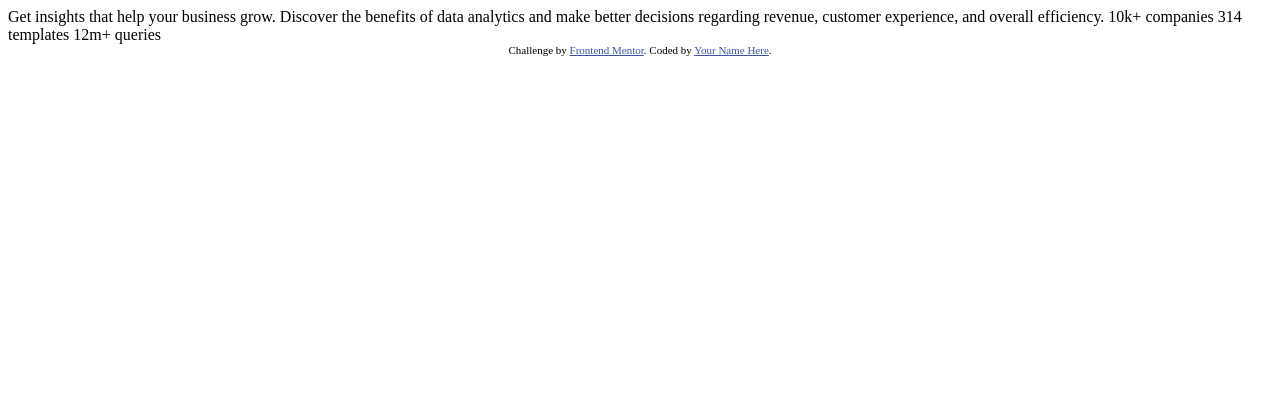
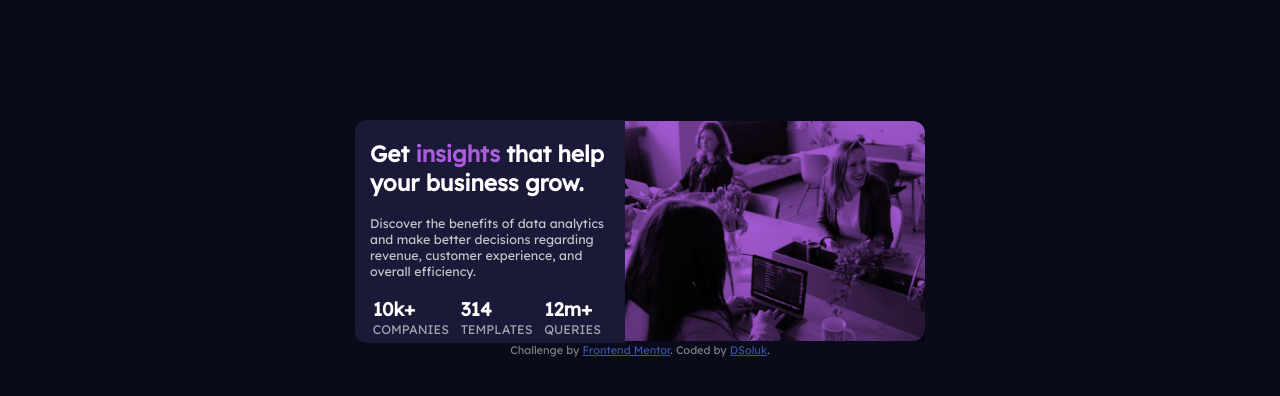
Before and after one commit to dsoluk/stats-preview-card-component-main_DSOLUK, a plain HTML site: page index.html in a window 1280 px wide. Drawn offline with Linux system fonts and the light colour scheme.

Commit message:
all changes

```diff
--- /dev/null
+++ b/css/styles.css
@@ -0,0 +1,178 @@
+:root {
+  --Very-dark-blue-mainBG: hsl(233, 47%, 7%);
+  --Dark-desaturated-blue-cardBG: hsl(244, 38%, 16%);
+  --Soft-violet-accent: hsl(277, 64%, 61%);
+  --White-main-heading-stats: hsl(0, 0%, 100%);
+  --Slightly-transparent-white-main-para: hsla(0, 0%, 100%, 0.75);
+  --Slightly-transparent-white-stat-headings: hsla(0, 0%, 100%, 0.6);
+}
+
+/* Body Styles
+  /* ------------------------------- */
+html {
+  background-color: var(--Very-dark-blue-mainBG);
+
+  margin: 0;
+  padding: 0;
+}
+
+body {
+  font-family: "Inter", sans-serif;
+  font-family: "Lexend Deca", sans-serif;
+  font-size: 15px;
+
+  display: grid;
+  grid-template-columns: 270px;
+  grid-template-rows: auto;
+  grid-template-areas:
+    "image"
+    "copy"
+    "stats"
+    "footer";
+  justify-content: center;
+  align-items: center;
+
+  box-sizing: border-box;
+}
+
+/* Main / Card Styles
+  /* ------------------------------- */
+
+.grid-card {
+  border-radius: 15px;
+
+  margin-left: auto;
+  margin-right: auto;
+  width: 250px;
+}
+/* Image Styles
+  /* ------------------------------- */
+
+.image-box {
+  grid-area: image;
+  background-color: var(--Soft-violet-accent);
+  border-radius: 15px 15px 0px 0px;
+  margin: 0;
+}
+
+img {
+  display: block;
+  width: 100%;
+  height: 100%;
+
+  mix-blend-mode: multiply;
+}
+
+/* Copy (h1 and p) section
+  ------------------------------------- */
+.main-copy {
+  grid-area: copy;
+  text-align: center;
+  padding: 0 15px 0 15px;
+  background-color: var(--Dark-desaturated-blue-cardBG);
+}
+.main-copy > h1 {
+  color: var(--White-main-heading-stats);
+}
+
+h1 > span {
+  color: var(--Soft-violet-accent);
+}
+
+.main-copy > p {
+  color: var(--Slightly-transparent-white-main-para);
+  font-size: smaller;
+}
+
+/* Stats section
+  ------------------------------------- */
+.main-stats {
+  background-color: var(--Dark-desaturated-blue-cardBG);
+  grid-area: stats;
+  display: flex;
+  flex-direction: column;
+  justify-content: center;
+  align-items: center;
+  border-radius: 0 0 12px 12px;
+  margin-top: 0;
+}
+
+.stats {
+  text-align: center;
+  font-size: smaller;
+}
+
+.stats > h1 {
+  color: var(--White-main-heading-stats);
+  margin-bottom: 0;
+  margin-top: 0.25em;
+}
+
+.stats > p {
+  color: var(--Slightly-transparent-white-stat-headings);
+  text-transform: uppercase;
+  margin-top: 0;
+  margin-bottom: 0.5em;
+  padding-right: 0.5em;
+}
+
+/* Attribution section
+  ------------------------------------- */
+.attribution {
+  grid-area: footer;
+  font-size: 11px;
+  text-align: center;
+  color: grey;
+}
+.attribution a {
+  color: hsl(228, 45%, 44%);
+}
+/* Media Query for desktop screen sizes
+  ------------------------------------- */
+@media screen and (min-width: 800px) {
+  body {
+    display: grid;
+    grid-template-columns: repeat (2, 300px);
+    grid-template-rows: 150px calc(220.18 - 150) px;
+    grid-template-areas:
+      "copy image "
+      "stats image"
+      "footer footer";
+    justify-content: center;
+    align-items: left;
+
+    box-sizing: border-box;
+
+    margin: 120px 70px 120px 70px;
+  }
+
+  .image-box {
+    border-radius: 0 12px 12px 0;
+    width: 300px;
+    position: relative;
+  }
+
+  .main-copy {
+    text-align: left;
+    border-radius: 12px 0 0 0;
+    margin: 0;
+    border-left: 0px;
+    padding: 0 15px 0 15px;
+  }
+
+  .main-stats {
+    display: flex;
+    flex-direction: row;
+    justify-content: space-around;
+    align-items: left;
+    border-radius: 0 0 0 12px;
+    margin: none;
+    border: none;
+    padding: 0 15px 0 15px;
+  }
+
+  .stats {
+    text-align: left;
+    font-size: smaller;
+  }
+}
--- a/index.html
+++ b/index.html
@@ -6,28 +6,45 @@
 
   <link rel="icon" type="image/png" sizes="32x32" href="./images/favicon-32x32.png">
 
+  <link rel="preconnect" href="https://fonts.googleapis.com">
+  <link rel="preconnect" href="https://fonts.gstatic.com" crossorigin>
+  <link href="https://fonts.googleapis.com/css2?family=Inter:wght@400;700&family=Lexend+Deca&display=swap" rel="stylesheet">
+
+  <link rel="stylesheet" href="css/styles.css">
+
   <title>Frontend Mentor | Stats preview card component</title>
 
-  <!-- Feel free to remove these styles or customise in your own stylesheet 👍 -->
-  <style>
-    .attribution { font-size: 11px; text-align: center; }
-    .attribution a { color: hsl(228, 45%, 44%); }
-  </style>
 </head>
-<body>
+  <body class="card-container">
+      <figure class="image-box">
+          <img srcset="images/image-header-mobile.jpg 654w,
+                       images/image-header-desktop.jpg 540w"
+               sizes="(min-width: 799px)"
+               alt="image of 3 women at work desk with purplish tint">
+      </figure>
+      <section class="main-copy">
+          <h1>Get <span>insights</span> that help your business grow.</h1>
+          <p>Discover the benefits of data analytics and make better decisions regarding revenue, customer experience,
+            and overall efficiency.</p>
+      </section>
+      <section class="main-stats">
+          <div class="stats">
+            <h1>10k+</h1>
+            <p>companies</p>
+          </div>
+          <div class="stats">
+            <h1>314</h1>
+            <p>templates</p>
+          </div>
+          <div class="stats">
+            <h1>12m+</h1>
+            <p>queries</p>
+          </div>
+      </section>
+      <footer class="attribution">
+        Challenge by <a href="https://www.frontendmentor.io?ref=challenge" target="_blank">Frontend Mentor</a>.
+        Coded by <a href="#">DSoluk</a>.
+      </footer>
+  </body>
 
-  Get insights that help your business grow.
-
-  Discover the benefits of data analytics and make better decisions regarding revenue, customer
-  experience, and overall efficiency.
-
-  10k+ companies
-  314 templates
-  12m+ queries
-
-  <div class="attribution">
-    Challenge by <a href="https://www.frontendmentor.io?ref=challenge" target="_blank">Frontend Mentor</a>.
-    Coded by <a href="#">Your Name Here</a>.
-  </div>
-</body>
 </html>
```
Also changed, not shown: screenshot_desktop.png (added), screenshot_mobile.png (added), 2 other files.
